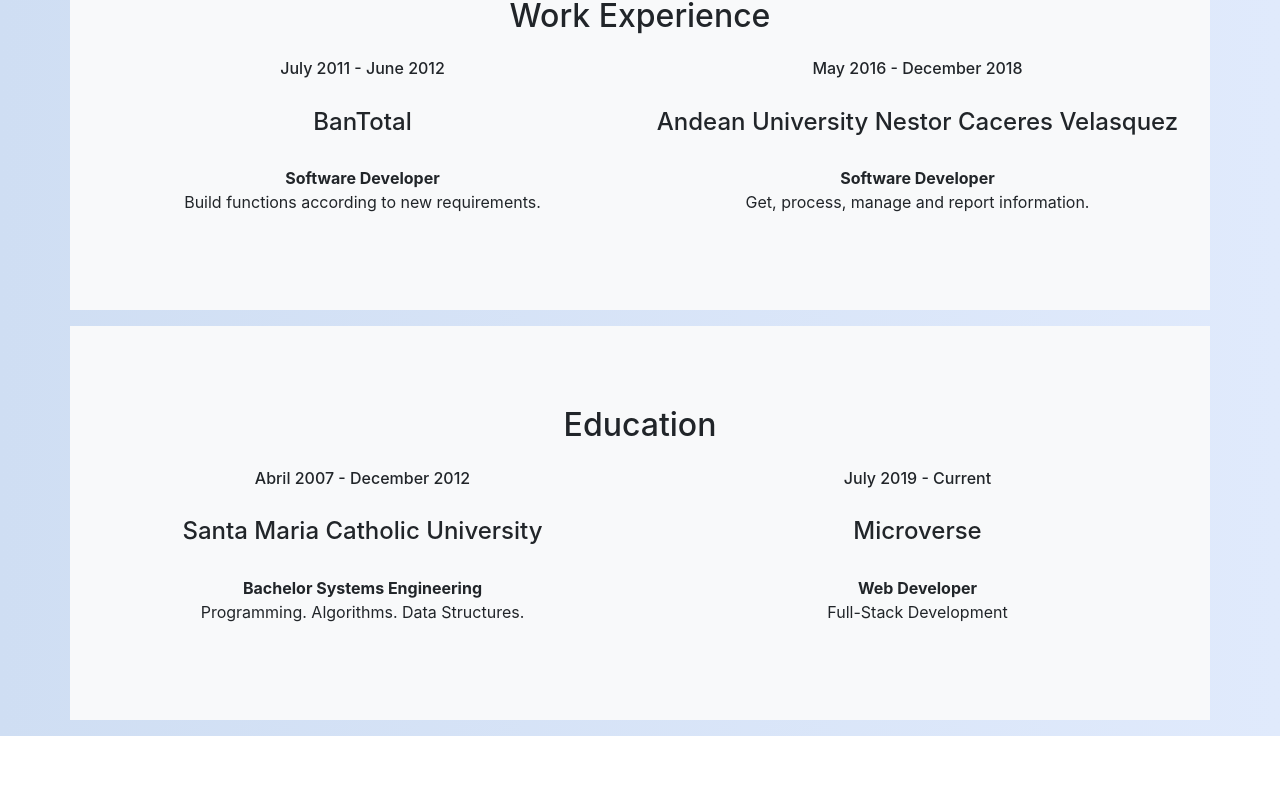
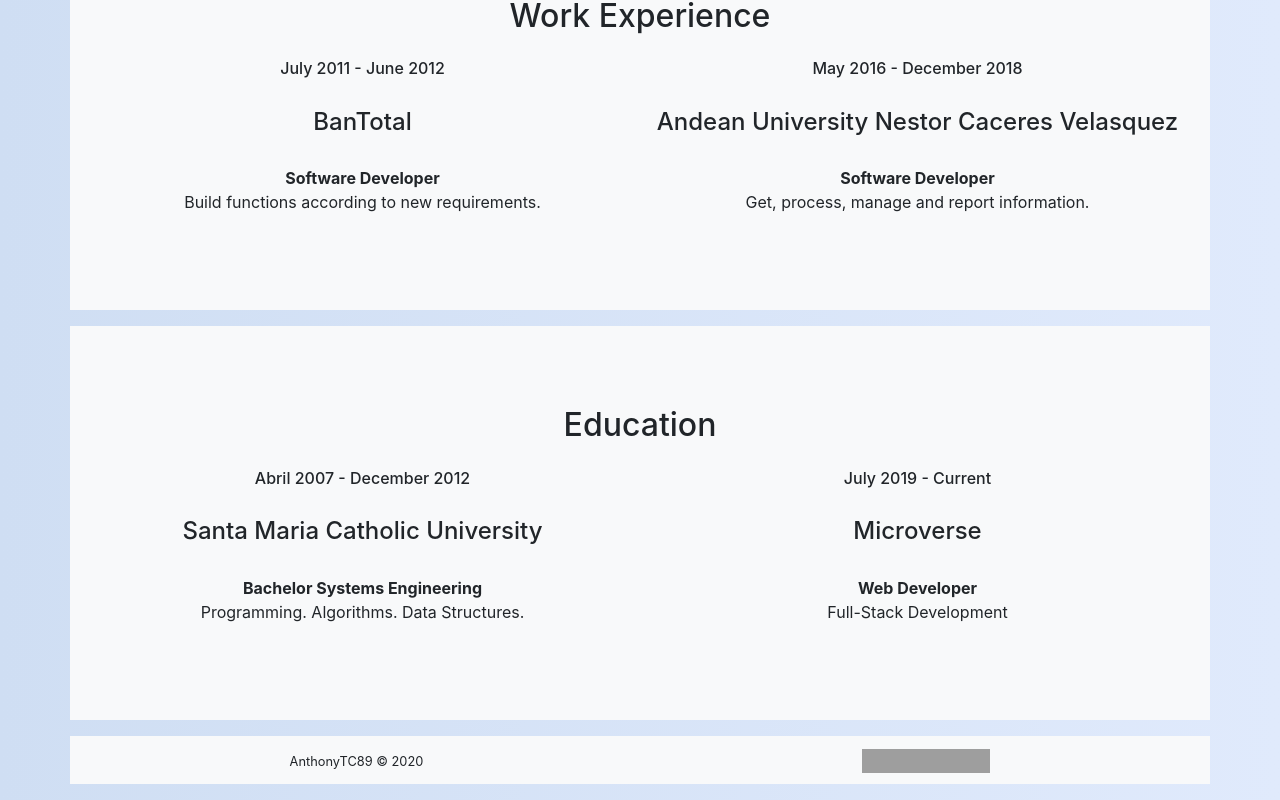
Before and after one commit to AnthonyTC89/portfolio, a React (Create React App) app: page / in a window 1280 px wide. Shown: the part 2574-3374 px from the top of the page. Before the commit the page ends 3310 px from the top, so only its background shows below. Built offline with nearby package versions, Linux system fonts and the light colour scheme; no server answers; grey boxes are pictures that could not be loaded.

Commit message:
Footer added

```diff
--- a/src/Components/Footer.css
+++ b/src/Components/Footer.css
@@ -0,0 +1,5 @@
+.row-footer{
+  height: 3rem;
+  justify-content: space-around;
+  align-items: center;
+}
--- a/src/Components/Footer.js
+++ b/src/Components/Footer.js
@@ -1,15 +1,22 @@
 import React from 'react';
-import profile from '../Profile.json';
+import { Social } from '../Icons.json';
 import 'bootstrap/dist/css/bootstrap.css';
 import './Footer.css';
 
-const Footer = () => {
-  const fullName = `${profile.name} ${profile.lastname}`;
-  return (
-    <footer className="container">
-      {fullName}
-    </footer>
-  );
-};
+const Footer = () => (
+  <footer className="container">
+    <div className="row row-footer">
+      <section className="copyright-section">
+        <small>AnthonyTC89 © 2020</small>
+      </section>
+      <section className="link-section">
+        <img src={Social.facebook} alt="facebook-icon" className="icon-social" />
+        <img src={Social.twitter} alt="twitter-icon" className="icon-social" />
+        <img src={Social.linkedin} alt="linkedin-icon" className="icon-social" />
+        <img src={Social.github} alt="github-icon" className="icon-social" />
+      </section>
+    </div>
+  </footer>
+);
 
 export default Footer;
--- a/src/Containers/Home.js
+++ b/src/Containers/Home.js
@@ -5,6 +5,7 @@
 import Experience from '../Components/Experience';
 import Projects from '../Components/Projects';
 import Education from '../Components/Education';
+import Footer from '../Components/Footer';
 
 const Home = () => (
   <>
@@ -15,6 +16,7 @@
       <Projects />
       <Experience />
       <Education />
+      <Footer />
     </main>
   </>
 );
```
